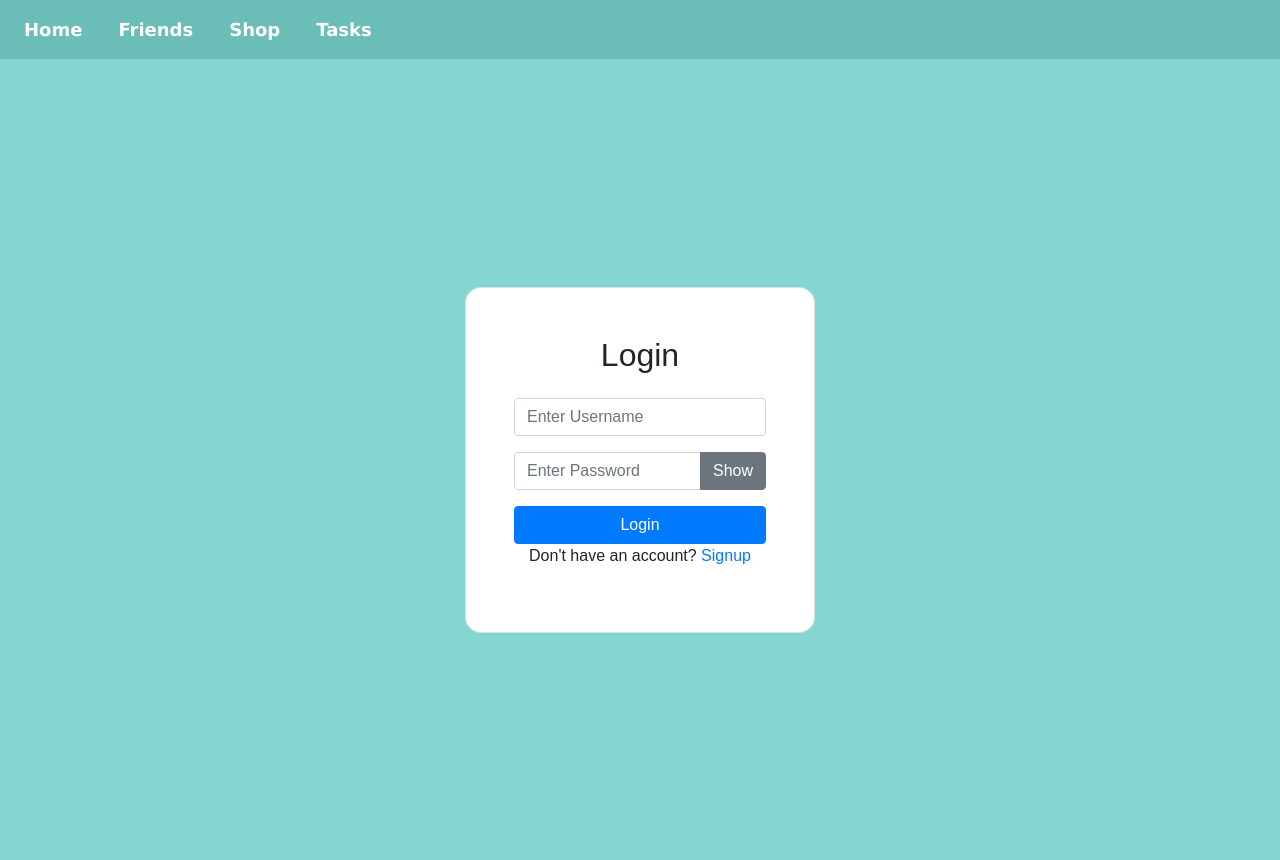
After one commit to Barnesy41/Sustainable-Buddies, a Django app: page /users/login/ in a window 1280 px wide. The commit adds this page. Run offline with Django 5.2, Linux system fonts and the light colour scheme; some libraries are stand-ins or nearby versions.

Commit message:
begun working on login system

```diff
--- a/under_my_scrum_brella/under_my_scrum_brella/templates/index.html
+++ b/under_my_scrum_brella/under_my_scrum_brella/templates/index.html
@@ -1,6 +1,7 @@
 {% load static %}
 <!DOCTYPE html>
 <html lang="en">
+
 <head>
   <meta charset="UTF-8">
   <meta name="viewport" content="width=device-width, initial-scale=1.0">
@@ -8,10 +9,12 @@
   <link rel="stylesheet" href="https://stackpath.bootstrapcdn.com/bootstrap/4.5.2/css/bootstrap.min.css">
   <link rel="stylesheet" href="{% static 'under_my_scrum_brella/styles.css' %}">
 </head>
+
 <body>
 
   <nav class="navbar navbar-expand-lg navbar-light fixed-top" style="background-color: #6bbdb8;">
-        <button class="navbar-toggler" type="button" data-toggle="collapse" data-target="#navbarNav" aria-controls="navbarNav" aria-expanded="false" aria-label="Toggle navigation">
+    <button class="navbar-toggler" type="button" data-toggle="collapse" data-target="#navbarNav"
+      aria-controls="navbarNav" aria-expanded="false" aria-label="Toggle navigation">
       <span class="navbar-toggler-icon"></span>
     </button>
     <div class="collapse navbar-collapse" id="navbarNav">
@@ -31,17 +34,23 @@
       </ul>
     </div>
   </nav>
-
+  {% if messages %}
+  {% for message in messages %}
+  {{ message }}
+  {% endfor %}
+  {% endif %}
   <!-- Bootstrap JS and dependencies -->
   <script src="https://code.jquery.com/jquery-3.5.1.slim.min.js"></script>
   <script src="https://cdn.jsdelivr.net/npm/@popperjs/core@2.5.4/dist/umd/popper.min.js"></script>
   <script src="https://stackpath.bootstrapcdn.com/bootstrap/4.5.2/js/bootstrap.min.js"></script>
   <style>
     body {
-          padding-top: 60px; /* Adjust according to the height of navbar */
+      padding-top: 60px;
+      /* Adjust according to the height of navbar */
     }
   </style>
   {% block content %}
   {% endblock content %}
 </body>
+
 </html>
--- a/under_my_scrum_brella/under_my_scrum_brella/urls.py
+++ b/under_my_scrum_brella/under_my_scrum_brella/urls.py
@@ -15,7 +15,7 @@ Including another URLconf
     2. Add a URL to urlpatterns:  path('blog/', include('blog.urls'))
 """
 from django.contrib import admin
-from django.urls import path
+from django.urls import path, include
 from django.views.generic import TemplateView
 from django.conf.urls.static import static
 # from django.contrib.staticfiles.urls import staticfiles_urlpatterns
@@ -24,11 +24,11 @@ from django.conf import settings
 urlpatterns = [
     path('admin/', admin.site.urls),
     path('', TemplateView.as_view(template_name='home.html'), name='home'),
-    path('login.html/', TemplateView.as_view(template_name='login.html'), name='login'),
-    path('signup.html/', TemplateView.as_view(template_name='signup.html'), name='signup'),
-    path('friends.html/', TemplateView.as_view(template_name='friends.html'), name='friends'),
-    path('shop.html/', TemplateView.as_view(template_name='shop.html'), name='shop'),
-    path('tasks.html/', TemplateView.as_view(template_name='tasks.html'), name='tasks')
+    path('users/', include('users.urls')),
+    path('users/', include('django.contrib.auth.urls')),
+    path('friends/', TemplateView.as_view(template_name='friends.html'), name='friends'),
+    path('shop/', TemplateView.as_view(template_name='shop.html'), name='shop'),
+    path('tasks/', TemplateView.as_view(template_name='tasks.html'), name='tasks')
 ]
 
 urlpatterns += static(settings.STATIC_URL, document_root=settings.STATIC_ROOT)
--- /dev/null
+++ b/under_my_scrum_brella/users/templates/login.html
@@ -0,0 +1,73 @@
+{% extends 'index.html' %}
+{% load static %}
+{% block content %}
+<!-- login container -->
+<!-- signup container -->
+<section class="vh-100">
+    <div class="container py-5 h-100">
+        <div class="row d-flex justify-content-center align-items-center h-100">
+            <div class="col-md-4 login-container">
+                <div class="card shadow-2-strong" style="border-radius: 1rem">
+                    <div class="card-body p-5 text-center">
+                        <h2 class="text-center mb-4">Login</h2>
+
+                        <form id="loginForm" action="" method=POST>
+                            {% csrf_token %}
+                            <!-- username input -->
+                            <div class="form-group">
+                                <input type="text" class="form-control" id="username" placeholder="Enter Username"
+                                    name="username">
+                            </div>
+
+                            <!-- password input -->
+                            <div class="form-group">
+                                <div class="input-group">
+                                    <input type="password" class="form-control" id="password"
+                                        placeholder="Enter Password" name="password">
+
+                                    <!-- allows password to be shown if required by the user-->
+                                    <div class="input-group-append">
+                                        <button class="btn btn-secondary" type="button"
+                                            id="togglePassword">Show</button>
+                                    </div>
+                                </div>
+                            </div>
+
+                            <button type="submit" class="btn btn-primary btn-block">Login</button>
+                            <p class="text-center mb1">Don't have an account?
+                                <a href="{% url 'signup' %}">Signup</a>
+                            </p>
+                        </form>
+                    </div>
+                </div>
+            </div>
+
+            <!-- Script to show/hide password if required by the user -->
+            <script>
+                document.getElementById("togglePassword").addEventListener("click", function () {
+                    var pwdField = document.getElementById("password");
+                    if (pwdField.type == "password") {
+                        this.textContent = "Hide";
+                        pwdField.type = "text";
+                    }
+                    else {
+                        this.textContent = "Show";
+                        pwdField.type = "password";
+                    }
+                });
+
+                document.getElementById("loginForm").addEventListener("submit", function (event) {
+                    var username = document.getElementById("username").value;
+                    var password = document.getElementById("password").value;
+
+                    if (!username) {
+                        alert("Please enter a username!");
+                        event.preventDefault(); // Stop form from being submitted
+                    }
+                    else if (!password) {
+                        alert("Please enter a password!");
+                        event.preventDefault();
+                    }
+                });
+            </script>
+            {% endblock content %}
--- a/under_my_scrum_brella/users/urls.py
+++ b/under_my_scrum_brella/users/urls.py
@@ -0,0 +1,7 @@
+from django.urls import path
+from . import views
+
+urlpatterns = [
+    path('login/', views.login_user, name='login'),
+    path('signup/', views.signup_user, name='signup'),
+]
--- a/under_my_scrum_brella/users/views.py
+++ b/under_my_scrum_brella/users/views.py
@@ -1,3 +1,21 @@
-from django.shortcuts import render
+from django.shortcuts import render, redirect
+from django.contrib.auth import authenticate, login, logout
+from django.contrib import messages
 
 # Create your views here.
+def login_user(request):
+    if request.method == 'POST':
+        username = request.POST['username']
+        password = request.POST['password']
+        user = authenticate(request, username=username, password=password)
+        if user is not None:
+            login(request, user)
+            return redirect('home')
+        else:
+            messages.success(request, "Error logging in try again")
+            return redirect('login')
+    else:
+        return render(request, 'login.html', {})
+
+def signup_user(request):
+    return render(request, 'signup.html', {})
```
Also changed, not shown: under_my_scrum_brella/under_my_scrum_brella/templates/login.html (deleted, +0 -69 lines), under_my_scrum_brella/users/templates/signup.html (renamed from under_my_scrum_brella/under_my_scrum_brella/templates/signup.html). Lines whose indentation alone changed are shown as unchanged.
